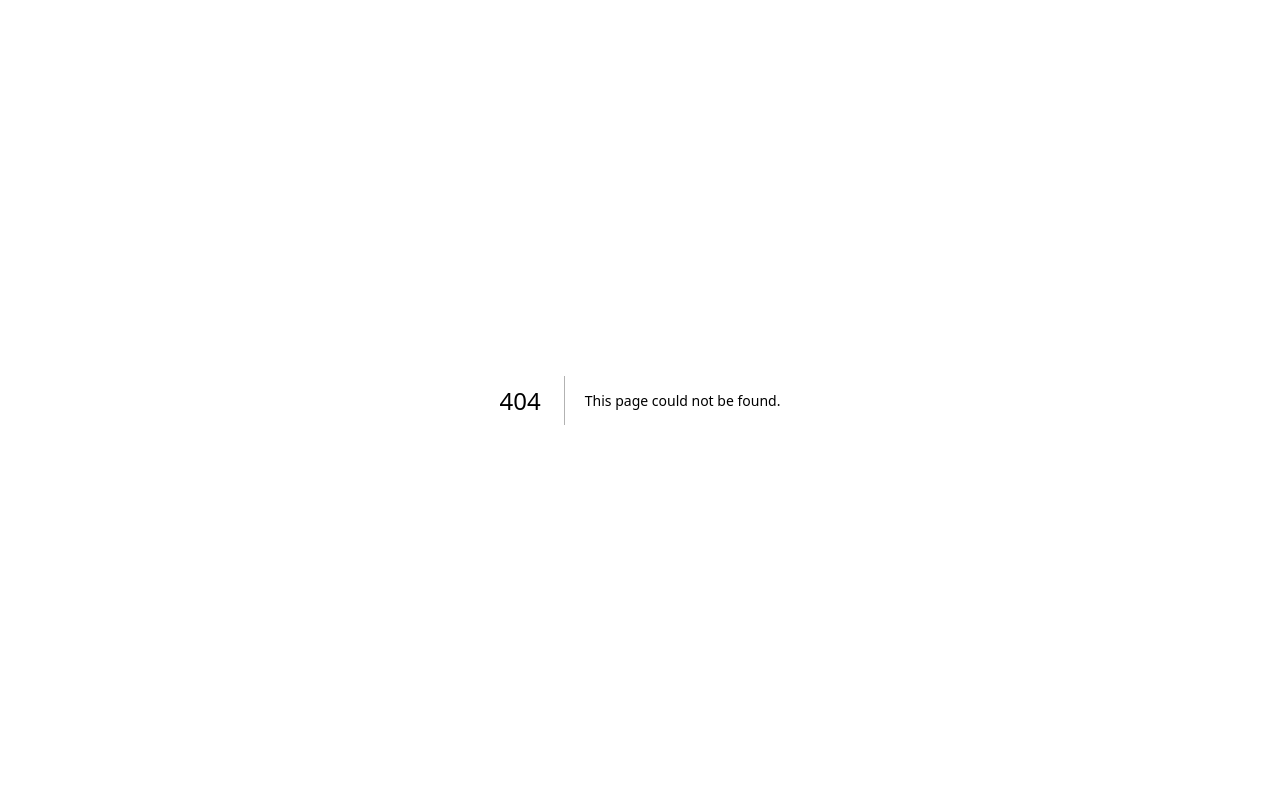
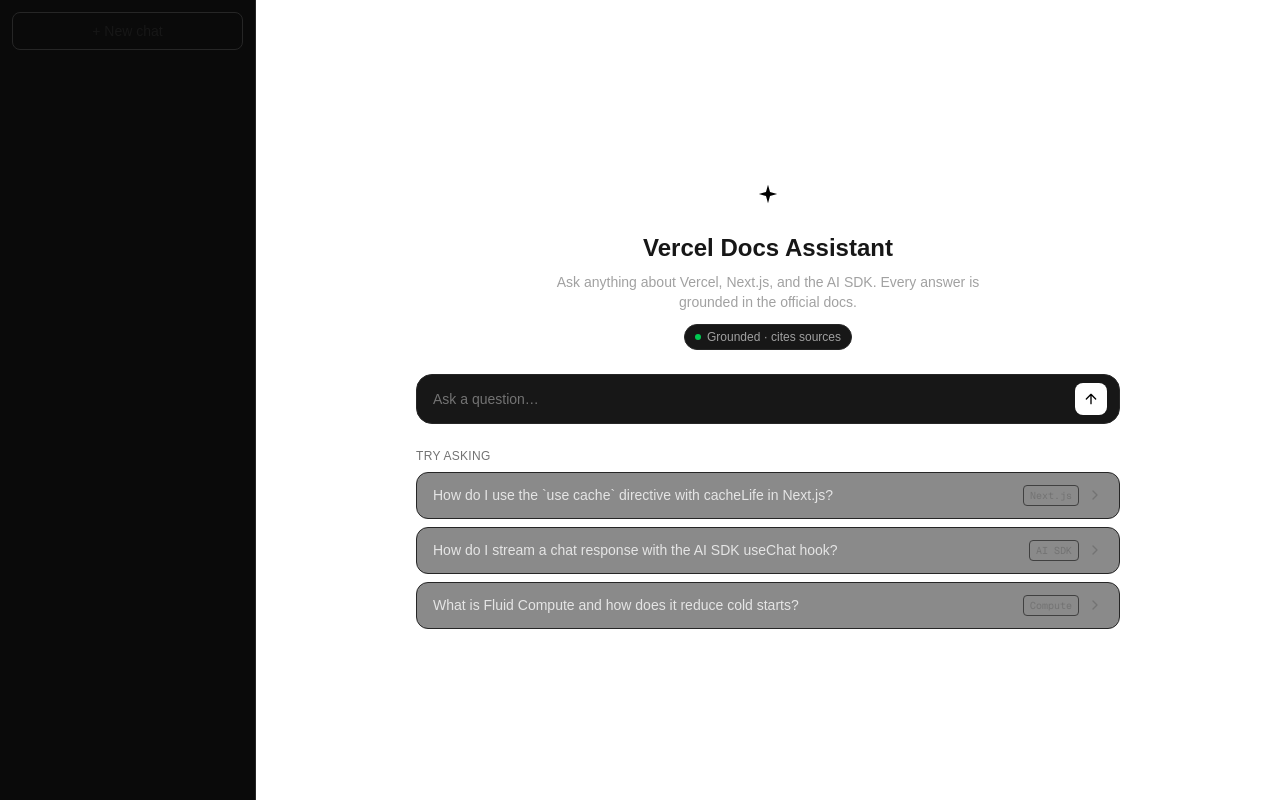
Before and after one commit to cchaechae/vercel-takehome-ai, a Next.js app: page /chat/1 in a window 1280 px wide. Before the commit this address had no page. Built offline with nearby package versions, Linux system fonts and the light colour scheme.

Commit message:
save the chat history

```diff
--- /dev/null
+++ b/app/chat/[id]/page.tsx
@@ -0,0 +1,6 @@
+import Chat from '@/components/chat';
+
+export default async function ChatPage({ params }: { params: Promise<{ id: string }> }) {
+  const { id } = await params;
+  return <Chat key={id} chatId={id} />;
+}
--- a/app/layout.tsx
+++ b/app/layout.tsx
@@ -1,6 +1,7 @@
 import type { Metadata } from "next";
 import { Geist, Geist_Mono } from "next/font/google";
 import "./globals.css";
+import Sidebar from "@/components/sidebar";
 
 const geistSans = Geist({
   variable: "--font-geist-sans",
@@ -27,7 +28,12 @@
       lang="en"
       className={`${geistSans.variable} ${geistMono.variable} h-full antialiased`}
     >
-      <body className="min-h-full flex flex-col bg-neutral-950 text-neutral-100">{children}</body>
+      <body className="min-h-full bg-neutral-950 text-neutral-100">
+        <div className="flex h-dvh">
+          <Sidebar />
+          <main className="min-w-0 flex-1">{children}</main>
+        </div>
+      </body>
     </html>
   );
 }
--- a/app/page.tsx
+++ b/app/page.tsx
@@ -1,5 +1,12 @@
-import Chat from '@/components/chat';
+'use client';
+
+import { useEffect } from 'react';
+import { useRouter } from 'next/navigation';
 
 export default function Home() {
-  return <Chat />;
+  const router = useRouter();
+  useEffect(() => {
+    router.replace(`/chat/${crypto.randomUUID()}`);
+  }, [router]);
+  return null;
 }
--- a/components/chat.tsx
+++ b/components/chat.tsx
@@ -2,8 +2,9 @@
 
 import { useChat } from '@ai-sdk/react';
 import { DefaultChatTransport } from 'ai';
-import { useState } from 'react';
+import { useEffect, useState } from 'react';
 import { Streamdown } from 'streamdown';
+import { chatStore } from '@/lib/chat-store';
 
 const SAMPLES = [
   { text: 'How do I use the `use cache` directive with cacheLife in Next.js?', tag: 'Next.js' },
@@ -94,13 +95,26 @@
   );
 }
 
-export default function Chat() {
-  const { messages, sendMessage, status, error } = useChat({
+export default function Chat({ chatId }: { chatId: string }) {
+  const { messages, setMessages, sendMessage, status, error } = useChat({
+    id: chatId,
     transport: new DefaultChatTransport({ api: '/api/chat' }),
   });
   const [input, setInput] = useState('');
   const busy = status === 'submitted' || status === 'streaming';
   const started = messages.length > 0;
+
+  // Hydrate from the store after mount (client-only → no hydration mismatch),
+  // and re-load when navigating to a different chat.
+  useEffect(() => {
+    setMessages(chatStore.load(chatId));
+  }, [chatId, setMessages]);
+
+  // Persist once a turn settles. Skipped while streaming; if the tab closes
+  // mid-stream that answer is lost (the client is the only writer here).
+  useEffect(() => {
+    if (!busy && messages.length) chatStore.save(chatId, messages);
+  }, [busy, messages, chatId]);
 
   function submit(text: string) {
     const t = text.trim();
--- /dev/null
+++ b/components/sidebar.tsx
@@ -0,0 +1,68 @@
+'use client';
+
+import { useEffect, useState } from 'react';
+import { usePathname, useRouter } from 'next/navigation';
+import { chatStore, type ChatSummary } from '@/lib/chat-store';
+
+export default function Sidebar() {
+  const [chats, setChats] = useState<ChatSummary[]>([]);
+  const pathname = usePathname();
+  const router = useRouter();
+
+  // localStorage writes don't fire a `storage` event in the same tab, so the
+  // store emits `chat-store-change` for same-tab updates; `storage` covers other tabs.
+  useEffect(() => {
+    const refresh = () => setChats(chatStore.list());
+    refresh();
+    window.addEventListener('chat-store-change', refresh);
+    window.addEventListener('storage', refresh);
+    return () => {
+      window.removeEventListener('chat-store-change', refresh);
+      window.removeEventListener('storage', refresh);
+    };
+  }, []);
+
+  function newChat() {
+    router.push(`/chat/${crypto.randomUUID()}`);
+  }
+
+  function del(id: string) {
+    chatStore.remove(id);
+    if (pathname === `/chat/${id}`) router.push('/');
+  }
+
+  return (
+    <aside className="hidden w-64 shrink-0 flex-col border-r border-neutral-800 bg-neutral-950 p-3 sm:flex">
+      <button
+        onClick={newChat}
+        className="mb-3 rounded-lg border border-neutral-800 px-3 py-2 text-sm hover:bg-neutral-900"
+      >
+        + New chat
+      </button>
+      <nav className="flex-1 space-y-1 overflow-y-auto">
+        {chats.map((c) => {
+          const active = pathname === `/chat/${c.id}`;
+          return (
+            <div
+              key={c.id}
+              className={`group flex items-center gap-1 rounded-lg px-2 py-1.5 text-sm ${
+                active ? 'bg-neutral-900' : 'hover:bg-neutral-900/50'
+              }`}
+            >
+              <a href={`/chat/${c.id}`} className="flex-1 truncate text-neutral-200">
+                {c.title}
+              </a>
+              <button
+                onClick={() => del(c.id)}
+                aria-label="Delete chat"
+                className="text-neutral-500 opacity-0 hover:text-red-400 group-hover:opacity-100"
+              >
+                ×
+              </button>
+            </div>
+          );
+        })}
+      </nav>
+    </aside>
+  );
+}
--- /dev/null
+++ b/lib/chat-store.ts
@@ -0,0 +1,46 @@
+import type { UIMessage } from 'ai';
+
+export type ChatSummary = { id: string; title: string; updatedAt: number };
+
+const INDEX_KEY = 'chat:index';
+const key = (id: string) => `chat:${id}`;
+const hasWindow = () => typeof window !== 'undefined';
+
+function deriveTitle(messages: UIMessage[]): string {
+  const firstUser = messages.find((m) => m.role === 'user');
+  const part = firstUser?.parts.find((p) => p.type === 'text');
+  const text = part && 'text' in part ? part.text : 'New chat';
+  return text.length > 60 ? `${text.slice(0, 60)}…` : text;
+}
+
+// Single source of truth for chat persistence. Swap the bodies of these four
+// methods for a fetch()-backed server implementation later; callers (Chat,
+// Sidebar) never touch localStorage directly, so the UI doesn't change.
+export const chatStore = {
+  load(id: string): UIMessage[] {
+    if (!hasWindow()) return [];
+    const raw = localStorage.getItem(key(id));
+    return raw ? (JSON.parse(raw) as UIMessage[]) : [];
+  },
+  save(id: string, messages: UIMessage[]) {
+    if (!hasWindow() || messages.length === 0) return;
+    localStorage.setItem(key(id), JSON.stringify(messages));
+    const rest = chatStore.list().filter((c) => c.id !== id);
+    const next = [{ id, title: deriveTitle(messages), updatedAt: Date.now() }, ...rest];
+    localStorage.setItem(INDEX_KEY, JSON.stringify(next));
+    window.dispatchEvent(new Event('chat-store-change'));
+  },
+  list(): ChatSummary[] {
+    if (!hasWindow()) return [];
+    const raw = localStorage.getItem(INDEX_KEY);
+    const items = raw ? (JSON.parse(raw) as ChatSummary[]) : [];
+    return items.sort((a, b) => b.updatedAt - a.updatedAt);
+  },
+  remove(id: string) {
+    if (!hasWindow()) return;
+    localStorage.removeItem(key(id));
+    const next = chatStore.list().filter((c) => c.id !== id);
+    localStorage.setItem(INDEX_KEY, JSON.stringify(next));
+    window.dispatchEvent(new Event('chat-store-change'));
+  },
+};
```
Also changed, not shown: 1 other file (tests, documents, lock files or other folders).
